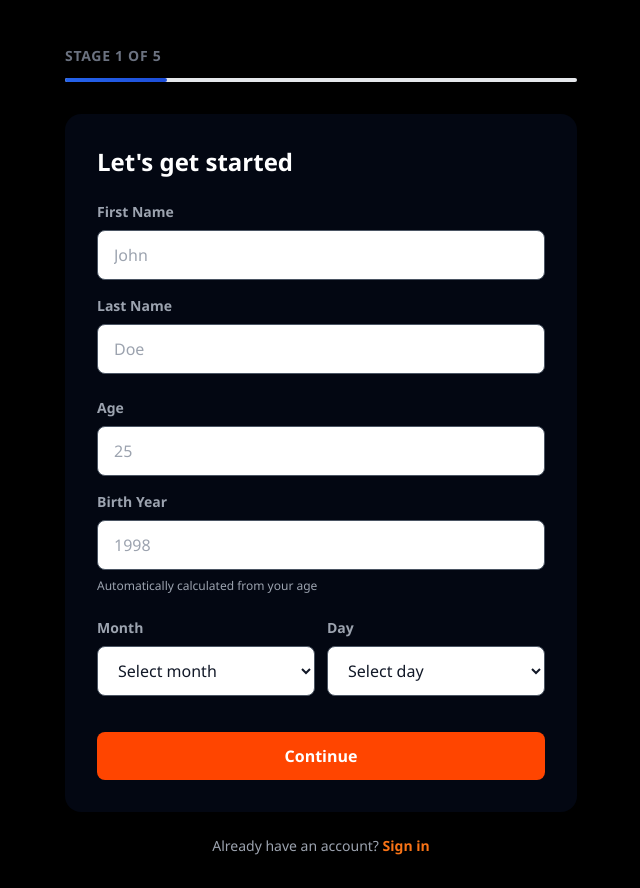
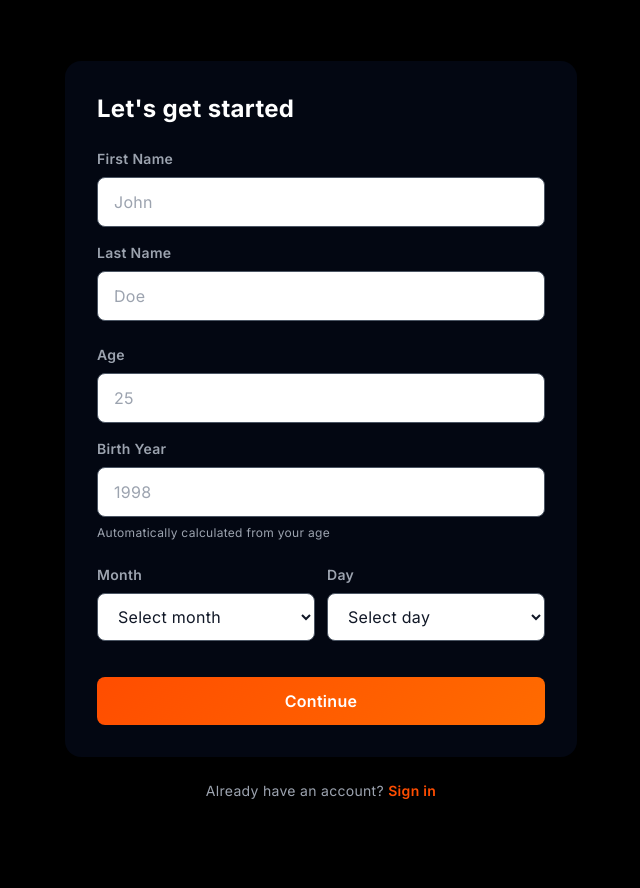
Before and after one commit to op6625505-collab/xapobank, a website: page frontend/signup.html in a window 1280 px wide. Shown: the part 183-1071 px from the top of the page, without its empty margins (319-959 px from the left). After the commit the page ends 1016 px from the top, so only its background shows below. Drawn offline with nearby package versions, Linux system fonts and the light colour scheme.

Commit message:
Update signup.html

```diff
--- a/frontend/signup.html
+++ b/frontend/signup.html
@@ -5,6 +5,7 @@
   <meta name="viewport" content="width=device-width, initial-scale=1.0">
   <title>CloudFlow - Sign Up</title>
   <script src="https://cdn.tailwindcss.com/3.4.17"></script>
+  <link href="https://fonts.googleapis.com/css2?family=Inter:wght@400;500;600;700&display=swap" rel="stylesheet">
   <style>
         * {
             margin: 0;
@@ -14,10 +15,15 @@
 
         html, body {
             height: 100%;
+            -webkit-font-smoothing: antialiased;
+            -moz-osx-font-smoothing: grayscale;
+            text-rendering: optimizeLegibility;
         }
 
         body {
-            font-family: 'Segoe UI', Tahoma, Geneva, Verdana, sans-serif;
+            font-family: 'Inter', -apple-system, BlinkMacSystemFont, 'Segoe UI', sans-serif;
+            font-weight: 400;
+            letter-spacing: 0.3px;
         }
 
         .stage-container {
@@ -45,6 +51,9 @@
         input, select {
             transition: border-color 0.2s, box-shadow 0.2s;
             font-size: 16px !important;
+            font-family: 'Inter', -apple-system, BlinkMacSystemFont, 'Segoe UI', sans-serif;
+            -webkit-font-smoothing: antialiased;
+            -moz-osx-font-smoothing: grayscale;
         }
 
         input:focus, select:focus {
@@ -54,14 +63,14 @@
         }
 
         .btn-primary {
-            background: #ff4500;
+            background: linear-gradient(135deg, #ff4d00 0%, #ff6b00 100%);
             transition: all 0.3s ease;
         }
 
         .btn-primary:hover {
             transform: translateY(-2px);
-            box-shadow: 0 8px 16px rgba(255, 69, 0, 0.3);
-            background: #e63900;
+            box-shadow: 0 8px 16px rgba(127, 49, 4, 0.4);
+            background: linear-gradient(135deg, #ff4d00 );
         }
 
         .btn-primary:active {
@@ -106,14 +115,14 @@
  <body class="h-full bg-black">
    <!-- Logo/Brand -->
     <div class="text-center mb-6 sm:mb-8">
-     <div class="logo-container w-24 h-24 sm:w-32 sm:h-32 mx-auto mb-3 sm:mb-4 flex items-center justify-center">
+     <div class="logo-container w-44 h-44 sm:w-36 sm:h-36 mx-auto mb-3 sm:mb-4 flex items-center justify-center">
       <img src="xapo_logo.svg" alt="Xapo Logo" class="w-full h-full object-contain">
      </div>
      <p class="text-gray-400 text-xs sm:text-sm">Secure Bitcoin Banking</p>
     </div>
   <div class="w-full flex items-center justify-center p-3 sm:p-4 py-6 sm:py-8 overflow-auto">
    <div class="w-full max-w-md sm:max-w-lg"><!-- Progress Indicator -->
-    <div class="mb-8">
+    <div class="mb-8 hidden">
      <div class="flex flex-col sm:flex-row justify-between items-start sm:items-center mb-3 gap-2"><stage-number class="stage-number">
        STAGE
        <span id="currentStage">1</span> OF 5
@@ -190,7 +199,7 @@
       <div id="stage5" class="stage-container hidden">
        <h2 class="text-xl sm:text-2xl font-bold text-white mb-6">Almost there!</h2>
        <div class="bg-black border border-gray-700 rounded-lg p-3 sm:p-4 mb-6">
-        <div class="flex items-start gap-2 sm:gap-3"><input type="checkbox" id="termsCheckbox" class="checkbox-custom mt-1" required> <label for="termsCheckbox" class="text-xs sm:text-sm text-gray-300"> I agree to CloudFlow's <a href="#" class="text-orange-500 font-semibold hover:underline" target="_blank">Terms of Service</a> and <a href="#" class="text-orange-500 font-semibold hover:underline" target="_blank">Privacy Policy</a> </label>
+        <div class="flex items-start gap-2 sm:gap-3"><input type="checkbox" id="termsCheckbox" class="checkbox-custom mt-1" required> <label for="termsCheckbox" class="text-xs sm:text-sm text-gray-300"> I agree to CloudFlow's <a href="#" class="text-yellow-700 font-semibold hover:underline" target="_blank">Terms of Service</a> and <a href="#" class="text-yellow-700 font-semibold hover:underline" target="_blank">Privacy Policy</a> </label>
         </div>
         <div class="error-message" id="error-terms" style="margin-top: 0.5rem;"></div>
        </div>
@@ -219,7 +228,7 @@
       <p class="text-xs sm:text-sm text-gray-600 mb-6">Your account has been created successfully. You can now log in to your account.</p>
      </div>
     </div><!-- Footer -->
-    <p class="text-center text-gray-400 text-xs sm:text-sm mt-4 sm:mt-6">Already have an account? <a href="#" class="text-orange-500 font-semibold hover:underline">Sign in</a></p>
+    <p class="text-center text-gray-400 text-xs sm:text-sm mt-4 sm:mt-6">Already have an account? <a href="./signin.html" style="color: #ff4d00;" class="font-semibold hover:underline">Sign in</a></p>
    </div>
   </div>
   <script>
@@ -231,6 +240,7 @@
 
         let currentStage = 1;
         const totalStages = 5;
+        let visibleStages = 4; // Initially only show stages 1-4
 
         const stageNames = ['Personal Info', 'Location', 'Contact Info', 'Password', 'Review & Confirm'];
 
@@ -394,11 +404,11 @@
 
             // Update button visibility
             prevBtn.classList.toggle('hidden', stage === 1);
-            nextBtn.classList.toggle('hidden', stage === totalStages);
-            submitBtn.classList.toggle('hidden', stage !== totalStages);
+            nextBtn.classList.toggle('hidden', stage === visibleStages);
+            submitBtn.classList.toggle('hidden', stage !== visibleStages);
 
             // Update summary on final stage
-            if (stage === totalStages) {
+            if (stage === visibleStages && visibleStages === 5) {
                 updateSummary();
             }
 
@@ -426,6 +436,10 @@
         nextBtn.addEventListener('click', (e) => {
             e.preventDefault();
             if (validateStage(currentStage)) {
+                // If we're on stage 4 and trying to go to stage 5, reveal stage 5
+                if (currentStage === 4 && visibleStages === 4) {
+                    visibleStages = 5;
+                }
                 goToStage(currentStage + 1);
             }
         });
@@ -494,7 +508,7 @@
 
         // Retry button handler
         document.getElementById('retryBtn').addEventListener('click', () => {
-            form.dispatchEvent(new Event('submit'));
+            location.reload();
         });
 
         // Password visibility toggle
```
